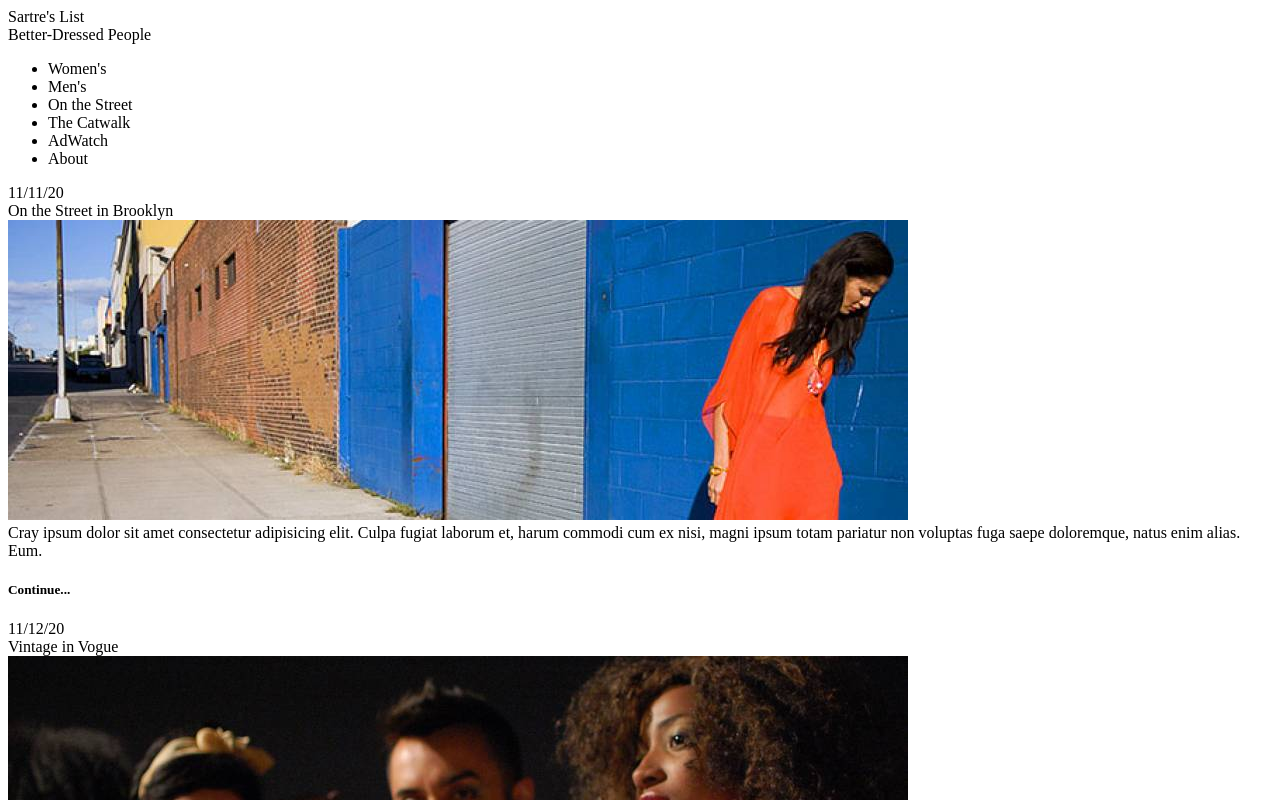
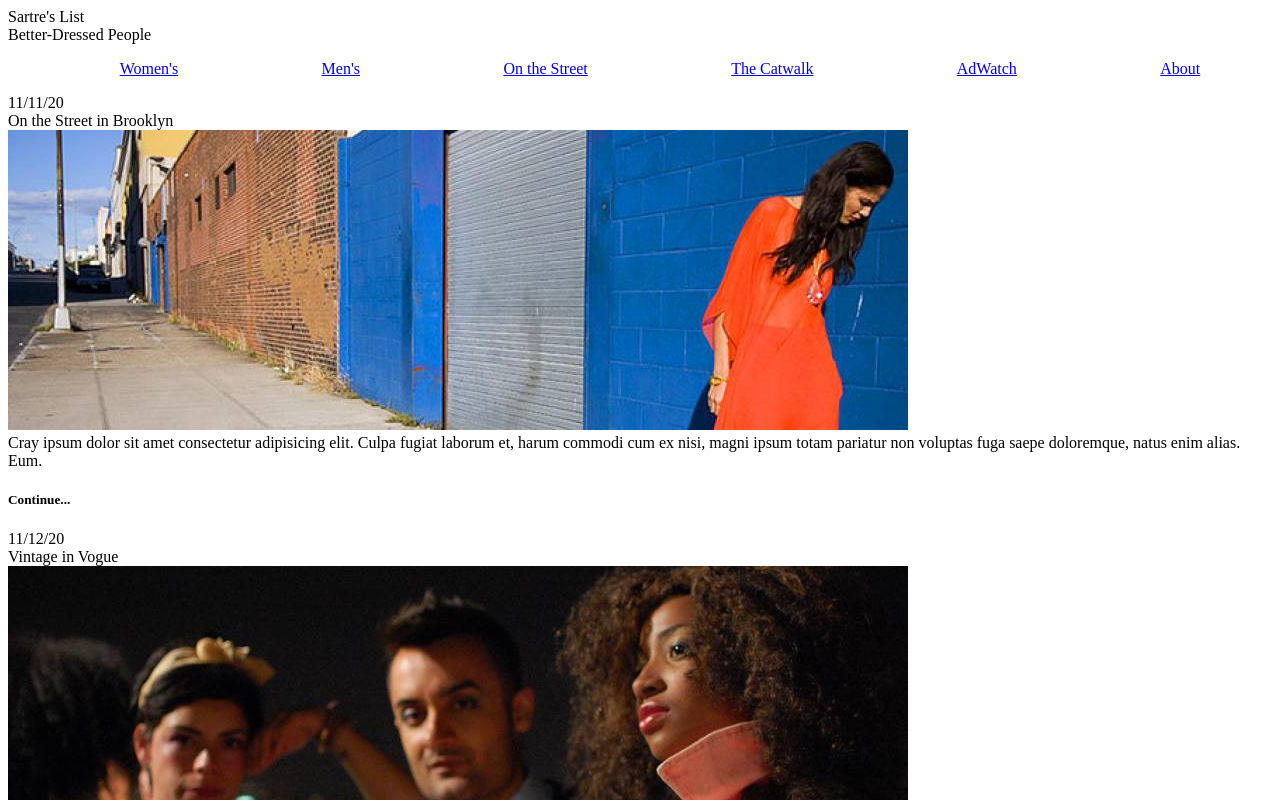
Before and after one commit to awatersny/ReactFashionBlogLab, a React (Vite) app: page / in a window 1280 px wide. Shown: the top 800 px of the page. Built offline with nearby package versions, Linux system fonts and the light colour scheme.

Commit message:
Drill navbar props

```diff
--- a/src/App.css
+++ b/src/App.css
@@ -0,0 +1,5 @@
+ul {
+  display: flex;
+  justify-content: space-around;
+  list-style: none;
+}
--- a/src/components/Navbar.jsx
+++ b/src/components/Navbar.jsx
@@ -4,7 +4,10 @@ import NavbarEl from './NavbarEl'
 export default function Navbar(props) {
   return (
     <ul>
-      {props.navLinks.map(link => <NavbarEl link={link}/>)}
+      {props.navLinks.map(link => <NavbarEl
+        link={link}
+        navType={props.navType}
+      />)}
     </ul>
   )
 }
--- a/src/components/NavbarEl.jsx
+++ b/src/components/NavbarEl.jsx
@@ -3,7 +3,7 @@ import React from 'react'
 export default function NavbarEl(props) {
   return (
     <li>
-      {props.link}
+      <a class={props.navType} href="#">{props.link}</a>
     </li>
   )
 }
```
